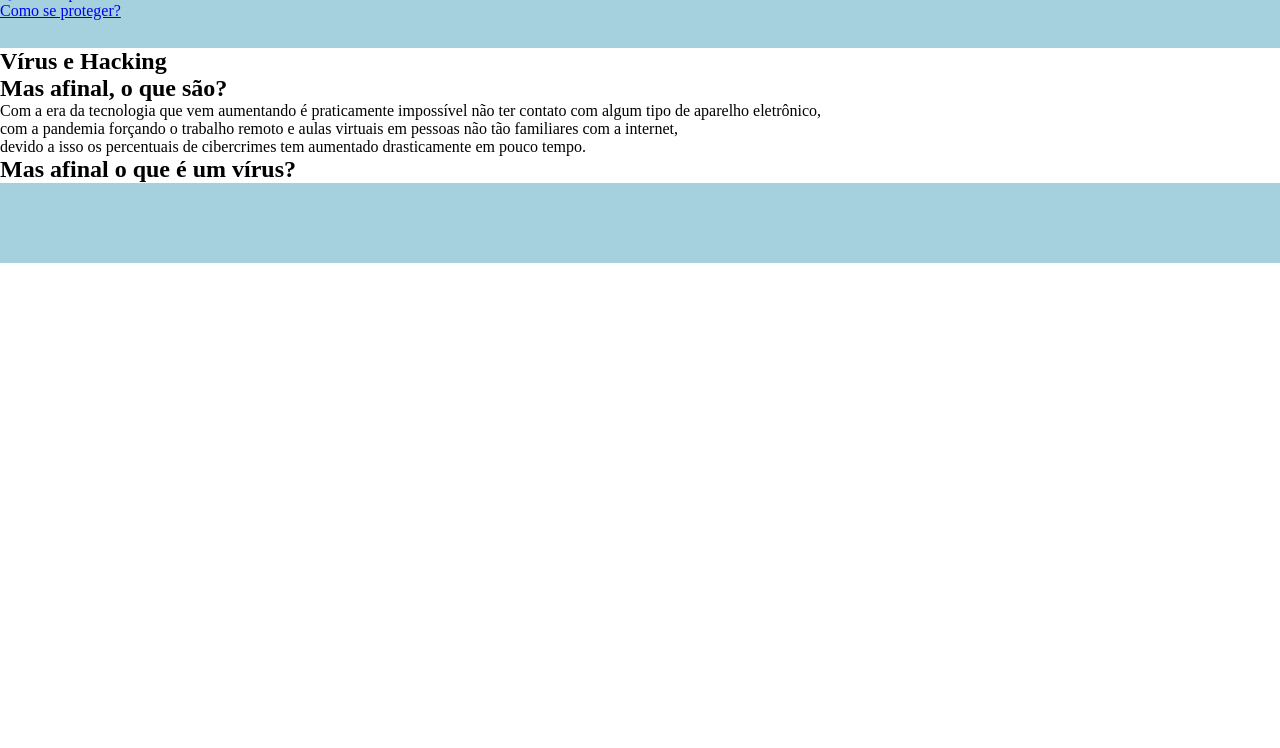
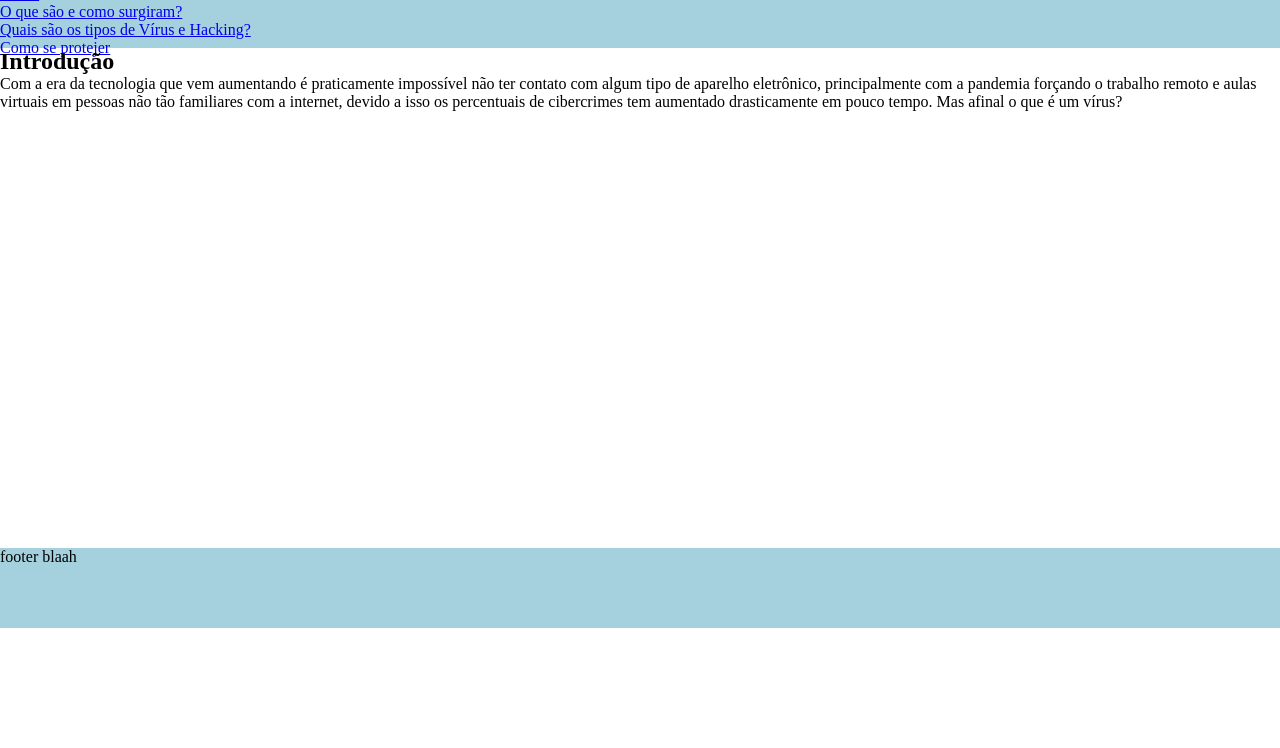
Before and after one commit to AmandaSatow/segundof_2023, a plain HTML site: page index.html in a window 1280 px wide. Shown: the part 52-800 px from the top of the page. Drawn offline with Linux system fonts and the light colour scheme.

Commit message:
Update index.html

```diff
--- a/index.html
+++ b/index.html
@@ -1,39 +1,38 @@
+
 <!DOCTYPE html>
 <html lang="en">
 <head>
     <meta charset="UTF-8">
     <meta http-equiv="X-UA-Compatible" content="IE=edge">
     <meta name="viewport" content="width=device-width, initial-scale=1.0">
-    <title>virus e hacking</title>
+    <title>Vírus e Hacking</title>
     <link rel="stylesheet" href="geral.css">
 </head>
-<body>
+<body class="index">
     <header class="banner">
+        <h1>Vírus e Hacking</h1>
         <nav>
           <ul>
             <li><a href="index.html">Home</a></li>
-            <li><a href="oquee.html">Oque são?</a></li>
-            <li><a href="tipos.html">Quais os tipos</a></li>
-            <li><a href="proteger.html">Como se proteger?</a></li>
+            <li><a href="oquesao.html">O que são e como surgiram?</a></li>
+            <li><a href="tipos.html">Quais são os tipos de Vírus e Hacking?</a></li>
+            <li><a href="proteger.html">Como se protejer</a></li>
           </ul>
         </nav>
       </header>
+      <main>
 
-<section class="conteúdo">
-<div class="introdução">
-        <h1>Vírus e Hacking</h1>
-        <h2>Mas afinal, o que são?</h2>
-        <p>Com a era da tecnologia que vem aumentando é praticamente impossível não ter contato com algum tipo de aparelho eletrônico, </p>
-        <p>com a pandemia forçando o trabalho remoto e aulas virtuais em pessoas não tão familiares com a internet,</p>
-        <p>devido a isso os percentuais de cibercrimes tem aumentado drasticamente em pouco tempo.</p>
-
-        <h2>Mas afinal o que é um vírus?</h2>
-
-</div>
+        <section class="conteudo">
+          <h2>Introdução</h2>
+          <p>Com a era da tecnologia que vem aumentando é praticamente impossível não ter contato com algum tipo de aparelho eletrônico, principalmente com a pandemia forçando o trabalho remoto e aulas virtuais em pessoas não tão familiares com a internet, devido a isso os percentuais de cibercrimes tem aumentado drasticamente em pouco tempo.
+            Mas afinal o que é um vírus?
+          </p>
         </section>
 
+      </main>
+
       <footer class="rodape">
-
+        <p>footer blaah</p>
       </footer>
 
 </body>
```
Lines whose indentation alone changed are shown as unchanged.
